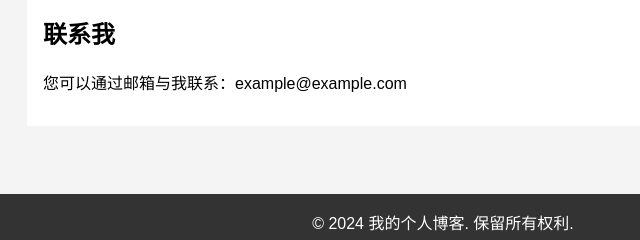
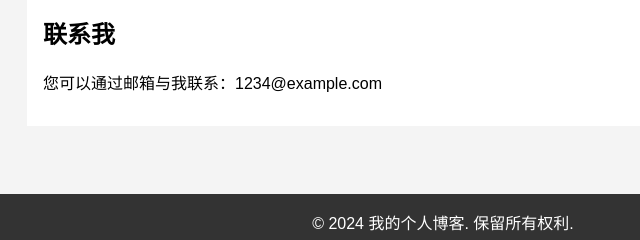
Before and after one commit to xwflove/afeng, a plain HTML site: page index.html in a window 1280 px wide. Shown: the part 550-790 px from the top of the page, 197-837 px from the left. Drawn offline with Linux system fonts and the light colour scheme.

Commit message:
Update index.html

```diff
--- a/index.html
+++ b/index.html
@@ -83,7 +83,7 @@
         </section>
         <section id="contact">
             <h2>联系我</h2>
-            <p>您可以通过邮箱与我联系：example@example.com</p>
+            <p>您可以通过邮箱与我联系：1234@example.com</p>
         </section>
     </div>
     <footer>
```
